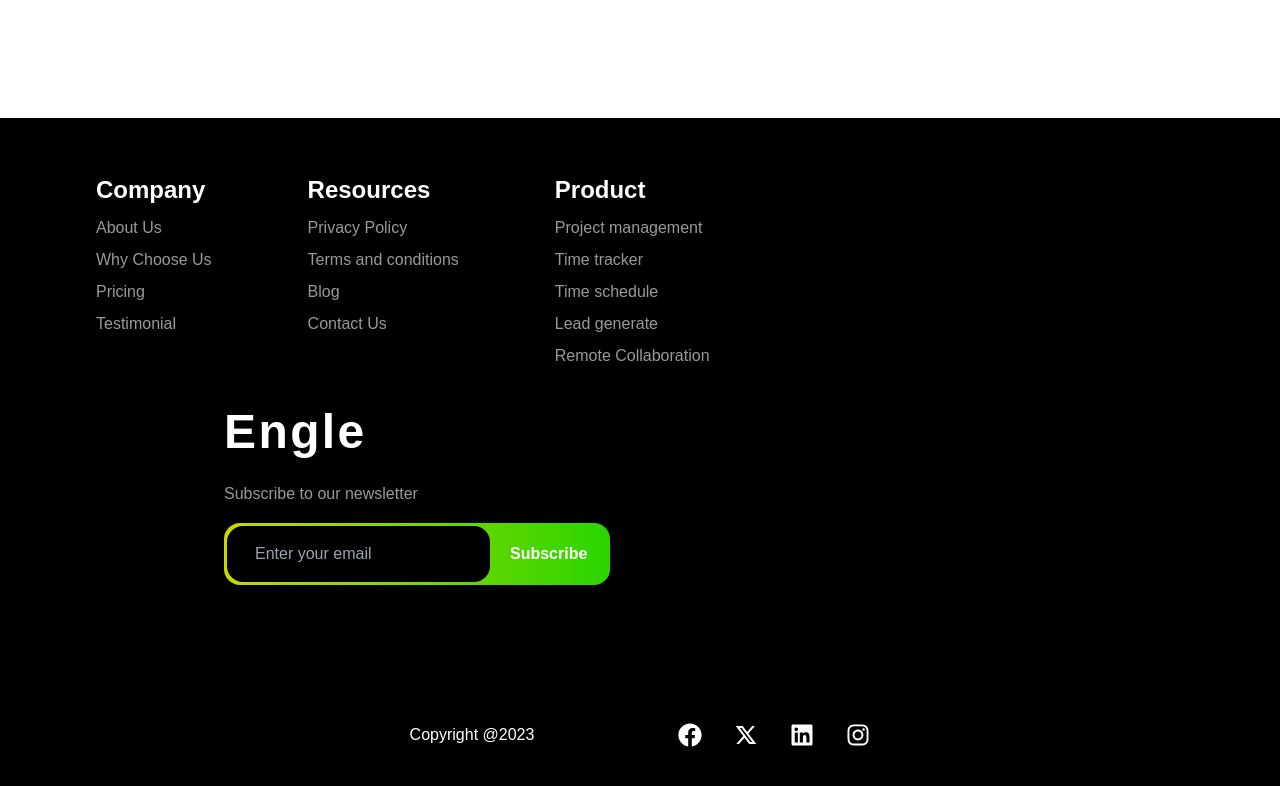
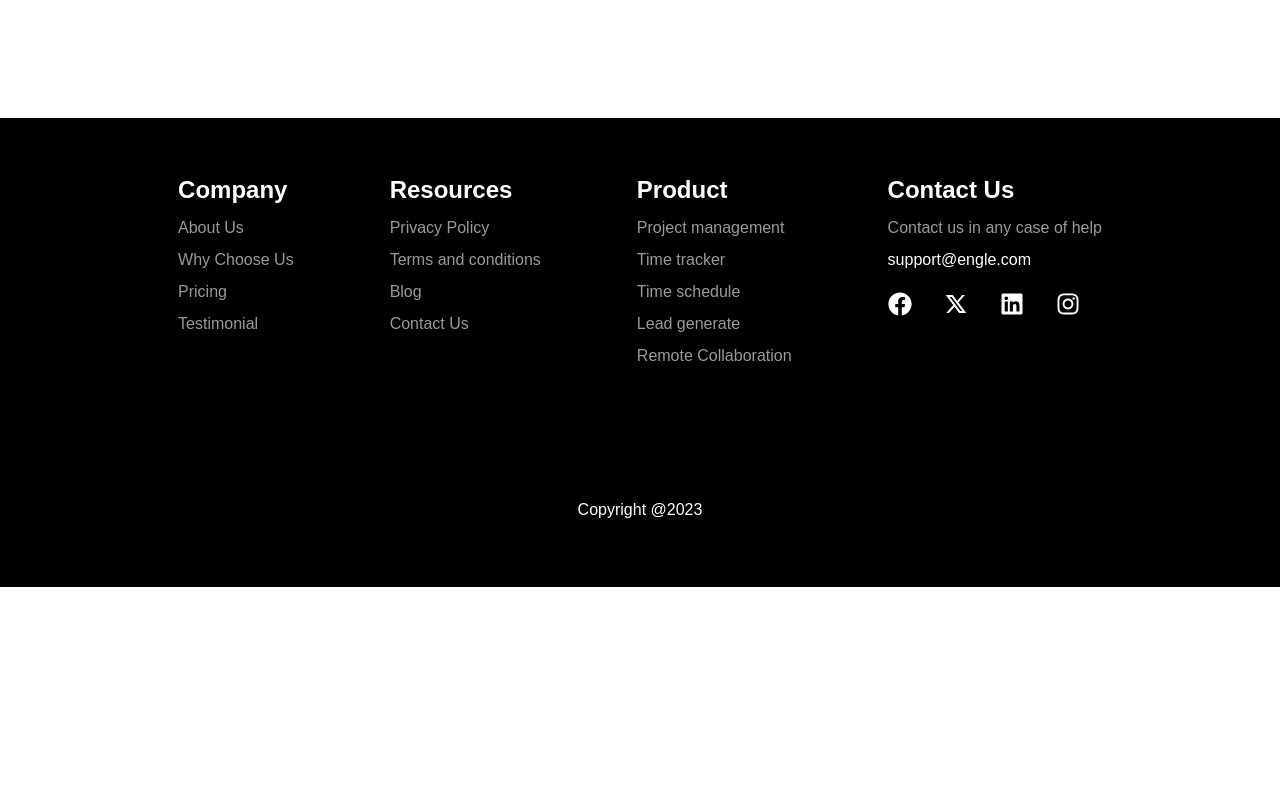
Before and after one commit to RanshInnovationsDeveloper/Engle, a React (Create React App) app in the folder frontend/: page / in a window 1280 px wide. Shown: the part 3699-4485 px from the top of the page. After the commit the page ends 4286 px from the top, so only its background shows below. Built offline with nearby package versions, Linux system fonts and the light colour scheme; no server answers.

Commit message:
changes in notecard and footer

```diff
--- a/frontend/src/components/Footer.jsx
+++ b/frontend/src/components/Footer.jsx
@@ -117,7 +117,7 @@ export default function Footer() {
         //     </div>
         // </footer>
         <>
-            <footer className=" bg-black relative">
+            <footer className=" bg-black relative flex justify-center">
                 <div className="flex flex-col py-10 lg:mx-12 mx-6">
                     <div className="flex flex-row flex-wrap  mb-10">
                      <div className="text-white lg:px-8 px-4  m-4">
@@ -174,25 +174,37 @@ export default function Footer() {
                             </li>
                         </ul>
                      </div>
-                     <div className="text-white lg:pl-40 px-4 lg:pr-10  m-4 ">
+                     <div className="text-white lg:px-8 px-4  m-4">
+                     <h1 className="text-2xl">Contact Us</h1>
+                        <ul className="">
+                            <li className="mb-2 opacity-60">
+                                <a href="/">Contact us in any case of help</a>
+                            </li>
+                            <li className="mb-2 text-white">
+                            <a href="/">support@engle.com</a>
+                            </li>
+                        <div className='mt-3 inline-flex items-center justify-center lg:gap-8 gap-4 '>
+                            <button><FaFacebook className='w-[1.5rem] h-[1.5rem] text-white' /></button>
+                            <button><RiTwitterXLine className='w-[1.5rem] h-[1.5rem] text-white' /></button>
+                            <button><FaLinkedin className='w-[1.5rem] h-[1.5rem] text-white' /></button>
+                            <button><FaInstagram className='w-[1.5rem] h-[1.5rem] text-white' /></button>
+                        </div>
+                        </ul>
+                     </div>
+                     {/* <div className="text-white lg:pl-40 px-4 lg:pr-10  m-4 ">
                         <h1 className=" text-5xl tracking-wider mb-6 ">Engle</h1>
                         <p className="text-white opacity-60">Subscribe to our newsletter</p>
                         <div className="flex flex-row w-full  justify-center my-4 border-gradient rounded-2xl">
                             <input type="email" placeholder="Enter your email" className=" relative block w-full px-4 lg:px-7 py-4 text-white bg-black focus:outline-none rounded-2xl text-left " />
                             <button className="rounded-r-2xl lg:px-5 px-2 py-4 font-semibold">Subscribe</button>
                         </div>
-                     </div>
+                     </div> */}
                     </div>
                     <div className="flex flex-row justify-center mt-16 mb-6 lg:gap-36 gap-14">
                         <div className="flex flex-col justify-center">
                             <p className="text-white">Copyright @2023</p>
                         </div>
-                        <div className='inline-flex items-center justify-center lg:gap-8 gap-4 '>
-                            <button><FaFacebook className='w-[1.5rem] h-[1.5rem] text-white' /></button>
-                            <button><RiTwitterXLine className='w-[1.5rem] h-[1.5rem] text-white' /></button>
-                            <button><FaLinkedin className='w-[1.5rem] h-[1.5rem] text-white' /></button>
-                            <button><FaInstagram className='w-[1.5rem] h-[1.5rem] text-white' /></button>
-                        </div>
+
                     </div>
                 </div>
 
--- a/frontend/src/components/Notecard.jsx
+++ b/frontend/src/components/Notecard.jsx
@@ -3,7 +3,10 @@ import React, { useState } from 'react';
 import { toast } from 'react-toastify';
 import { useSelector } from 'react-redux';
 import { notesEndpoints } from '../services/apis';
+import { IoClose } from "react-icons/io5";
+import { FaPlus } from 'react-icons/fa';
 import "../styles/Notecard.css";
+import { Link } from 'react-router-dom';
 
 const Notecard = () => {
    // Fetching userid
@@ -66,10 +69,20 @@ const Notecard = () => {
   };
 
   return (
-    <div className="form-box">
-      <h2>Notecard</h2>
-      <form onSubmit={handleSubmit}>
+    <div className="form-box max-w-sm rounded-lg flex justify-center items-center flex-col border border-black">
+      <div className='bg-customBlue flex px-4 justify-between items-center w-full'>
+      <h2 className='text-white font-mukta pt-3'>Add Words</h2>
+      <div>
+      <Link to = "/mynotes">
+      <IoClose className='bg-white rounded-md text-customBlue h-8 w-8' />
+      </Link>
+      </div>
+      </div>
+      <div className='p-3'>
+      <form onSubmit={handleSubmit} className=' p-4 bg-violet-100 border-2 border-customBlue rounded-md'>
         {/* Input fields with placeholders only */}
+
+        <div className='flex justify-center gap-4'>
         <div>
           <input
             type="text"
@@ -77,6 +90,7 @@ const Notecard = () => {
             value={formData.word}
             onChange={handleInputChange}
             placeholder="Word"
+            className='border border-customBlue p-2 mb-3 rounded-lg'
           />
         </div>
 
@@ -87,9 +101,11 @@ const Notecard = () => {
             value={formData.type}
             onChange={handleInputChange}
             placeholder="Type"
+            className='border border-customBlue p-2 mb-3 w-full rounded-lg'
           />
         </div>
-
+        </div>
+        <div>
         <div>
           <input
             type="text"
@@ -97,6 +113,7 @@ const Notecard = () => {
             value={formData.definitions}
             onChange={handleInputChange}
             placeholder="Definition"
+            className='pb-8 border border-customBlue p-2 w-full mb-3 rounded-lg'
           />
         </div>
 
@@ -107,6 +124,7 @@ const Notecard = () => {
             value={formData.example}
             onChange={handleInputChange}
             placeholder="Example"
+            className='pb-8 border border-customBlue p-2 w-full mb-3 rounded-lg'
           />
         </div>
 
@@ -117,12 +135,18 @@ const Notecard = () => {
             value={formData.breakdown}
             onChange={handleInputChange}
             placeholder="Word breakdown"
+            className='pb-8 border border-customBlue p-2 w-full mb-3 rounded-lg'
           />
+        </div>
         </div>
 
         {/* Submit button */}
-        <button type="submit">Save</button>
+        <div className='flex justify-between items-center'>
+        <FaPlus className='text-customBlue'/>
+        <button type="submit" className='bg-customBlue px-20 text-white rounded-md py-2'>Save</button>
+        </div>
       </form>
+      </div>
     </div>
   );
 };
--- a/frontend/tailwind.config.js
+++ b/frontend/tailwind.config.js
@@ -5,7 +5,10 @@ module.exports = {
     extend: {
       fontFamily: {
         'mukta': ['Mukta', 'sans-serif'],
-      }
+      },
+      colors: {
+        customBlue: '#4A5995',
+      },
     },
   },
   plugins: [],
```
